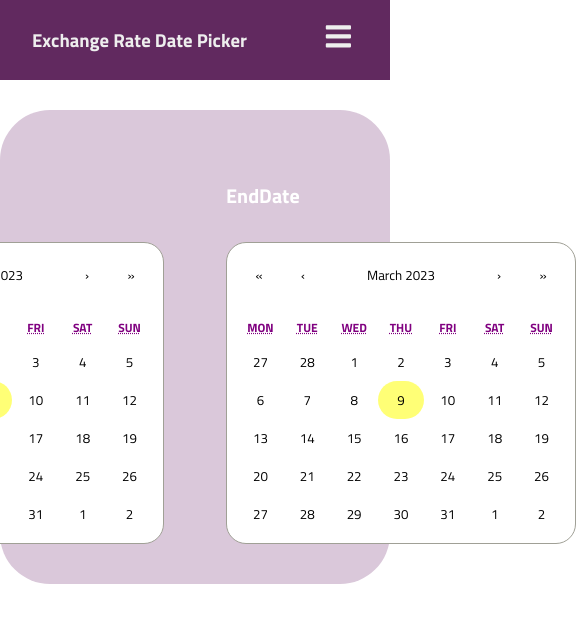
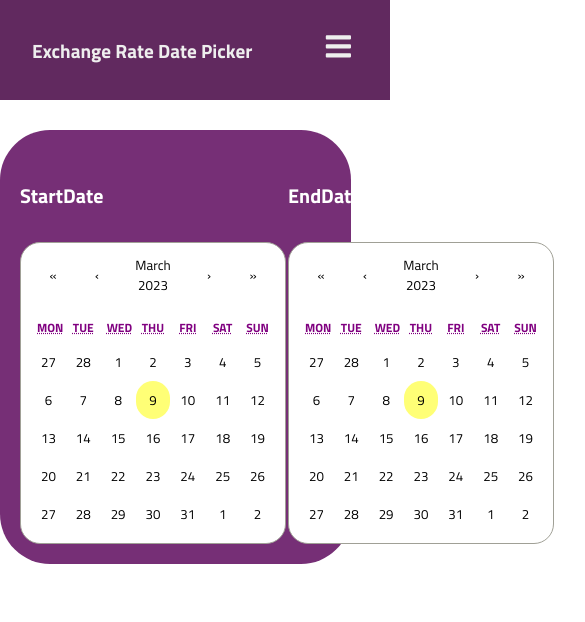
Before and after one commit to OmniaRafat232111121/ExchangeDatePicker-master, a React (Create React App) app: page / in a window 390 px wide. Shown: the top 622 px of the page, 585 px wide, since content can reach past the window. Built offline with nearby package versions, Linux system fonts and the light colour scheme.

Commit message:
calenderDetails

```diff
--- a/src/Component/Header/Header.css
+++ b/src/Component/Header/Header.css
@@ -2,13 +2,18 @@ header {
 	display: flex;
 	align-items: center;
 	justify-content: space-between;
-	height: 80px;
+	height: 100px;
+	width:100%;
+	max-width: 100%;
 	padding: 0 2rem;
 	background-color: var(--mainColor);
 	color: var(--textColor);
 }
 
-
+header h3 a{
+	color:var(--textColor);
+	font-size: 1.2rem;
+}
 
 header .nav-btn {
 	padding: 5px;
@@ -31,7 +36,9 @@ header .nav-btn {
 	}
 
 
-	nav a {
+	h3 a {
 		font-size: 1.5rem;
+		color:var(--textColor);
+		font-size: 0.8rem;
 	}
 }
--- a/src/Component/Header/Header.tsx
+++ b/src/Component/Header/Header.tsx
@@ -5,7 +5,11 @@ import "./Header.css";
 function Header() {
 	return (
 		<header>
-			<h3>Exchange Rate Date Picker</h3>
+			<h3>
+				<a href="/">
+				Exchange Rate Date Picker
+				</a>
+			</h3>
 
 
 			<button
--- /dev/null
+++ b/src/Pages/Home.css
@@ -0,0 +1,30 @@
+
+.app {
+    min-height: 100vh;
+  }
+
+  @media screen and (max-width: 700px) {
+    .react-calendar {
+        width: 266px;
+        max-width: 100%;
+        background-color: white;
+        border: 1px solid #a0a096;
+
+        line-height: 1.125em;
+        text-align: center;
+
+    }
+    .calendar__range {
+        display: flex;
+        align-items: center;
+        justify-content: space-evenly;
+        width:90%;
+        margin-top: 30px;
+        padding:20px;
+        border-radius: 50px;
+
+        background-color: rgb(118, 47, 118);
+    }
+
+
+}
--- a/src/Pages/Home.tsx
+++ b/src/Pages/Home.tsx
@@ -3,7 +3,7 @@ import RangeCalender from '../features/RangeCalender/RangeCalender';
 import Header from '../Component/Header/Header';
 import axios from 'axios';
 import CurrencyTable from '../features/Currency/Currency';
-
+import './Home.css'
 import { toast } from 'react-toastify';
 
 const Home = () => {
--- a/src/features/Calender/Calender.css
+++ b/src/features/Calender/Calender.css
@@ -5,6 +5,20 @@
     border: 1px solid #a0a096;
     line-height: 1.125em;
   }
+  @media screen and (max-width: 700px) {
+    .react-calendar {
+        width: 150px;
+        max-width: 100%;
+        background: white;
+        border: 1px solid #a0a096;
+        font-family: Arial, Helvetica, sans-serif;
+        line-height: 1.125em;
+        text-align: center;
+
+    }
+
+
+}
   .react-calendar--doubleView {
     width: 700px;
   }
--- a/src/features/CalenderPicker/CalenderPicker.css
+++ b/src/features/CalenderPicker/CalenderPicker.css
@@ -28,17 +28,16 @@
     box-shadow:var(--dark-shadow);
     z-index: 1;
 }
-@media screen and (max-width: 700px) {
+@media screen and (min-width: 700px) {
     .calender_picker {
         padding:30px;
     }
 
-    .react-calendar {
-        width: 254px;
-        max-width: 100%;
-        background: white;
-        border: 1px solid #a0a096;
-        font-family: Arial, Helvetica, sans-serif;
-        line-height: 1.125em;
+
+        .calendar {
+            width: 200px;
+            max-width: 100%;
+          background-color: aquamarine;
+
     }
 }
--- a/src/features/RangeCalender/RangeCalender.css
+++ b/src/features/RangeCalender/RangeCalender.css
@@ -22,7 +22,7 @@
         display: flex;
         align-items: center;
         justify-content: center;
-        padding:10px;
+        padding:30px;
         background-color: rgb(218, 200, 218);
     }
 
--- a/src/index.css
+++ b/src/index.css
@@ -5,6 +5,9 @@
 	margin: 0;
 	box-sizing: border-box;
 	font-family: "Titillium Web", sans-serif;
+}
+html{
+	overflow: hidden;
 }
 
 :root{
@@ -14,3 +17,8 @@
 	--textColor: #eee;
 	--dark-shadow: 0px 4px 10px #aeaeae9c;
 }
+
+a{
+	list-style: none;
+	text-decoration: none;
+}
```
